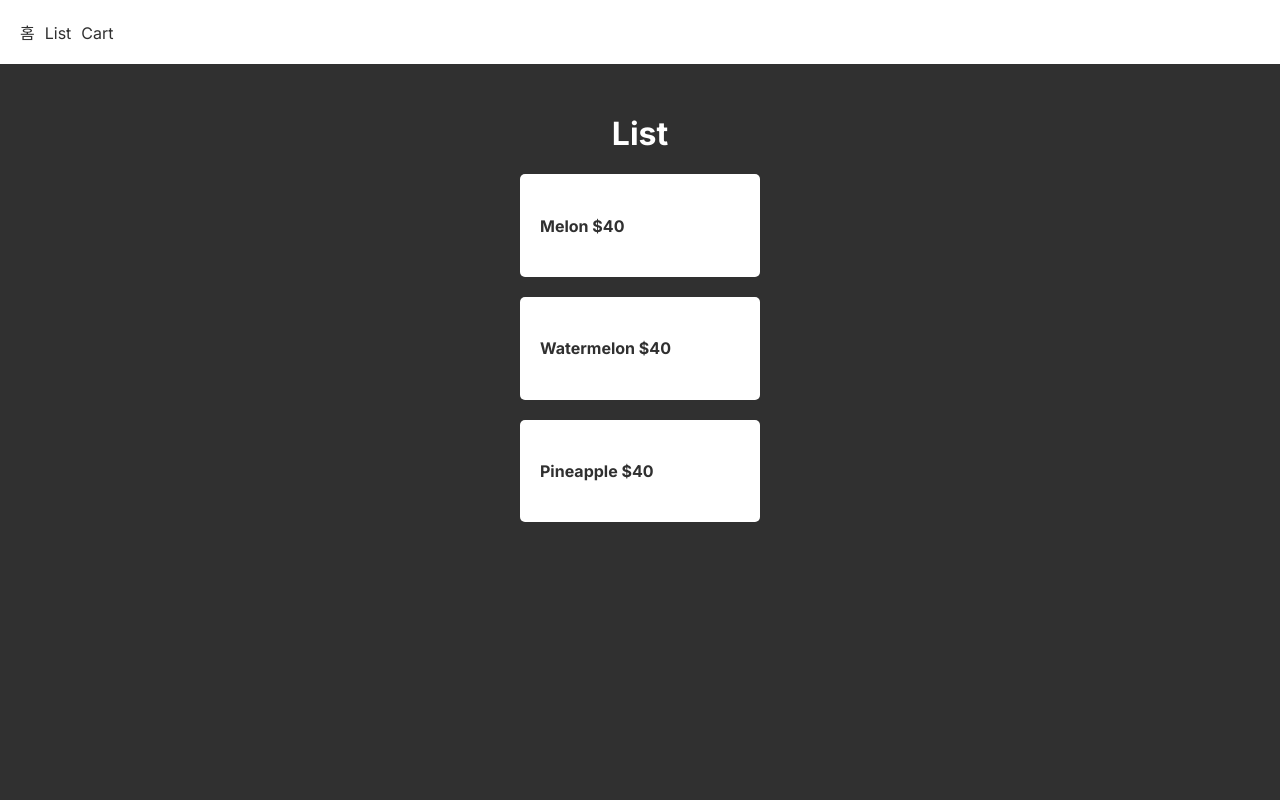
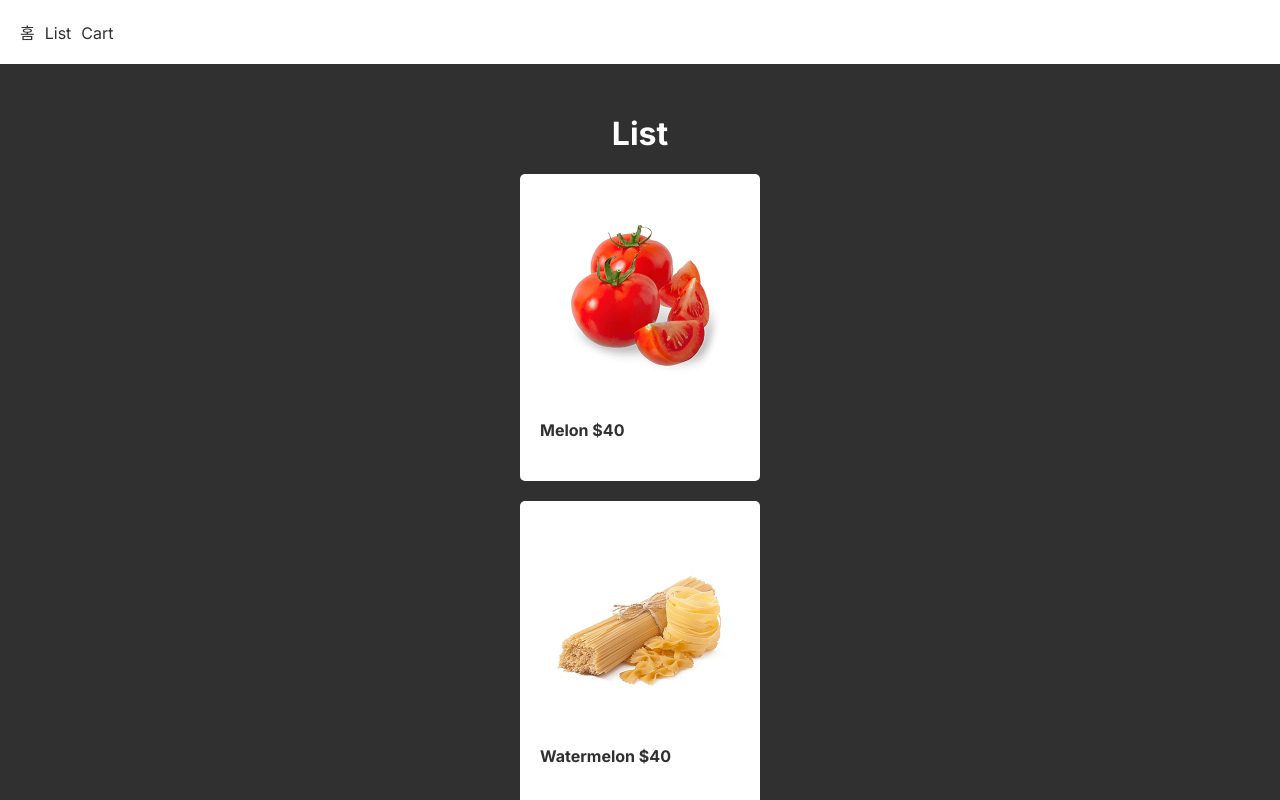
Before and after one commit to haileyham/Next.js-Study, a Next.js app in the folder market/: page /list in a window 1280 px wide. Shown: the top 800 px of the page. Built offline with nearby package versions, Linux system fonts and the light colour scheme.

Commit message:
img / Image 최적화 import

```diff
--- a/market/app/globals.css
+++ b/market/app/globals.css
@@ -37,3 +37,8 @@ a{
     text-decoration: none;
     color:#303030;
 }
+
+.food-img{
+    width:100%;
+    height:auto;
+}
--- a/market/app/list/page.js
+++ b/market/app/list/page.js
@@ -1,31 +1,5 @@
-// export default function List() {
-//     let 상품 = ['Melon', 'Watermelon', 'Pineapple']
-
-//     return (
-//         <div>
-//             <h1 className="title">List</h1>
-//             <div className="food">
-//                 <h4>{상품[0]} $40</h4>
-//             </div>
-//             <div className="food">
-//                 <h4>{상품[1]} $40</h4>
-//             </div>
-//             <div className="food">
-//                 <h4>{상품[2]} $40</h4>
-//             </div>
-//         </div>
-//     )
-// }
-
 //------------------------------------------------------------//
-
-// jsx에서는 for반복문, if문 쓸 수 없음
-// map()사용
-// map((a,i)=>{return 10})
-// 첫번째파라미터 a : array 안의 자료 출력
-// 두번째파라미터 i : 반복될 때마다 0부터 1씩 커지는 정수
-// return에 적은 것을 array로 담아줌 : 위에서는 3번 반복되기 때문에 10이 3번 출력[10,10,10]
-
+// 그냥 img 태그 사용
 //------------------------------------------------------------//
 
 export default function List() {
@@ -35,9 +9,13 @@ export default function List() {
         <div>
             <h1 className="title">List</h1>
             {
-                상품.map((a) => {
+                상품.map((a, i) => {
                     return (
-                        <div className="food">
+                        <div className="food" key={i}>
+                            <img src={`/food${i}.png`} alt={a} className="food-img" />
+                            {/* img public 폴더에 넣었으면, /부터 시작해서 이미지경로 넣으면 됨.  (public 폴더에 있는 것들은 사이트 발행시 자동으로 사이트 root 경로로 이동)*/}
+                            {/* 최적화된 이미지 넣기 : 사이즈 최적화 / layout shift 방지 / lazy loading */}
+                            {/* 각각 번호별로 이미지 보여주기 위해서 food0~food2 이미지 src="/food0.png" 하드코딩 말고 src={`/food${i}.png`}하기 */}
                             <h4>{a} $40</h4>
                         </div>
                     )
@@ -46,3 +24,45 @@ export default function List() {
         </div>
     )
 }
+
+//------------------------------------------------------------//
+//------------------------------------------------------------//
+
+
+// import Image from "next/image"
+// import 이미지1 from '/public/food0.png' // 혹은 @/public/food0.png
+//------------------------------------------------------------//
+// 최적화된 이미지 넣기
+// 1. import Image from 'next/image'
+// 2. <Image/> 사용
+// 3. 이미지 경로는 해당 이미지 import 해와서 사용해야 함
+
+// 성능과 속도 측면에서 향상 됨
+// 이미지 import 해서 사용하면
+// 자동으로 이미지 lazy loading & 사이즈 최적화 & layout shift 방지
+// layout shift는 이미지가 늦게 로딩될 때 밑에 요소가 올라오는 현상
+
+// 단점
+// 만일 외부이미지를 가져올 때는 src="주소" 넣은 다음에 width={300} height={300} 속성 반드시 필요함
+// + next.config.js 파일에 images 넣을 거라고 셋팅 필요함(귀찮음 ㅠ 그래서 최적화는 바로 진행 못하면 사이트 다 만들고 리팩할때하기)
+//------------------------------------------------------------//
+
+// export default function List() {
+//     let 상품 = ['Melon', 'Watermelon', 'Pineapple']
+
+//     return (
+//         <div>
+//             <h1 className="title">List</h1>
+//             {
+//                 상품.map((a, i) => {
+//                     return (
+//                         <div className="food" key={i}>
+//                             <Image src={이미지1} className="food-img" />
+//                             <h4>{a} $40</h4>
+//                         </div>
+//                     )
+//                 })
+//             }
+//         </div>
+//     )
+// }
```
